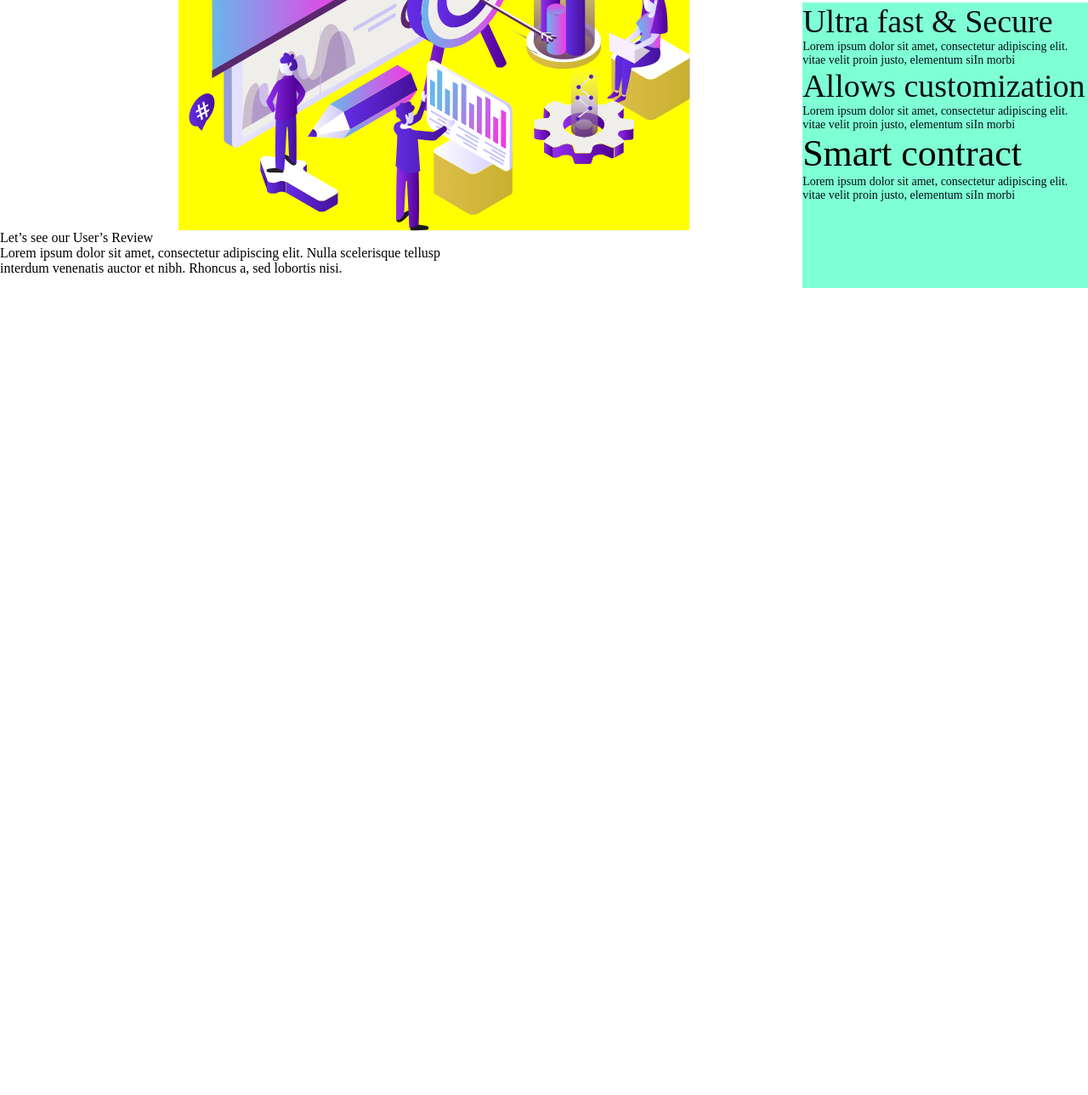
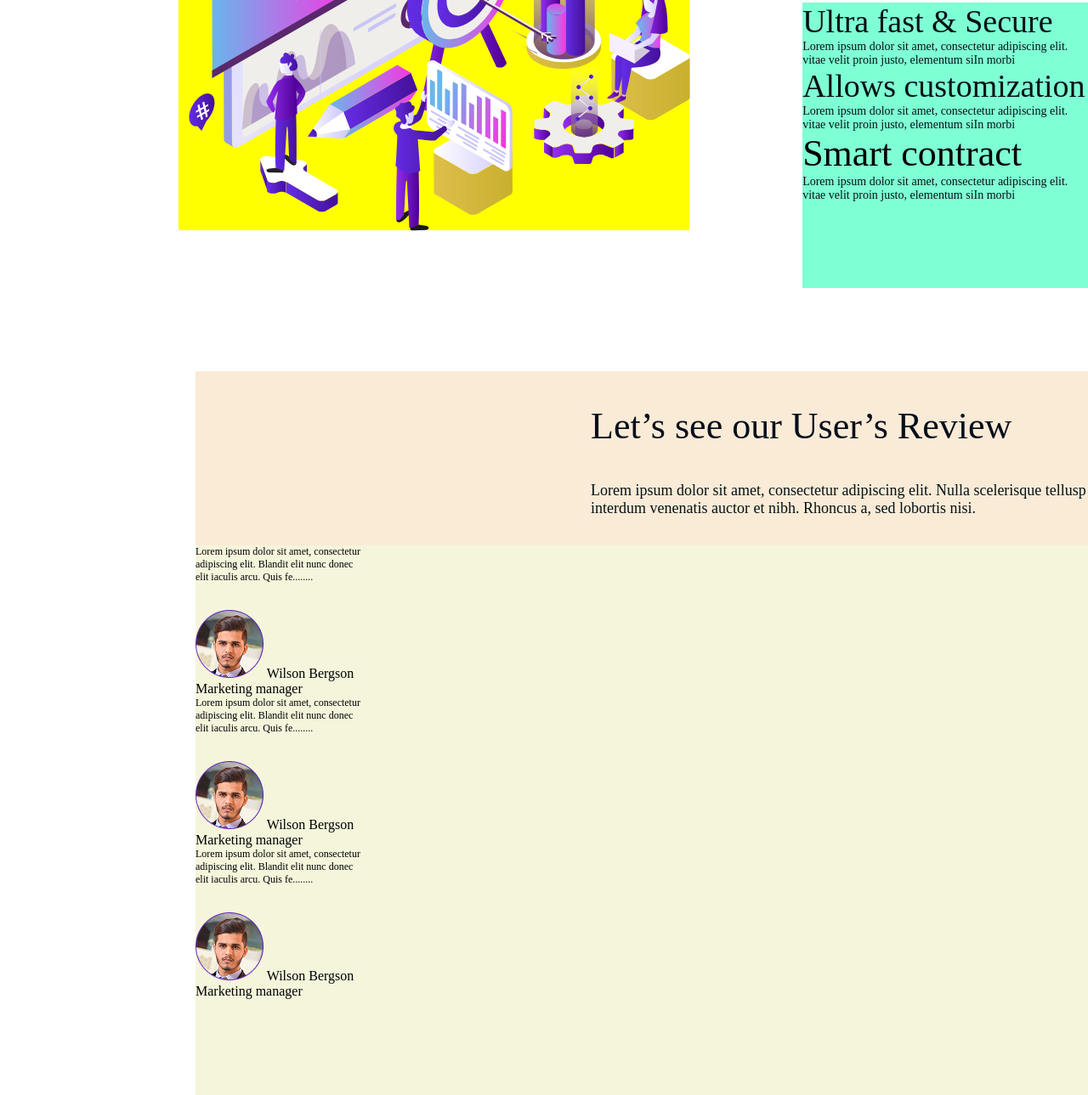
Before and after one commit to KristineZaalsh/Lesson-6, a plain HTML site: page index.html in a window 1280 px wide. Shown: the part 1192-2481 px from the top of the page at 85% size. Before the commit the page ends 1531 px from the top, so only its background shows below. Drawn offline with Linux system fonts and the light colour scheme.

Commit message:
images with descriptions

```diff
--- a/css/style.css
+++ b/css/style.css
@@ -35,7 +35,7 @@
 .section {background-color: #7F3CE0;
 }
 .two-divs {
- display: flex;
+ display: flex; margin-bottom: 166px;
 }
 .div-1 {width: 601.13px; height: 471.15px; margin-left: 210px;
      margin-right: 133px; background-color: yellow;
@@ -60,5 +60,25 @@
 }
 
 .review {
-    width: 1400px;
+    width: 1400px;  height:496px; background-color:  antiquewhite;
+     margin-left: 230px; flex-wrap: wrap;
 }
+.review-1 {width: 670px; height: 145px; margin-left: 465px; margin-bottom: 60px;
+
+}
+.div-title { font-size: 44px; line-height: 130px; color: #060E1A;
+
+}
+.div-text {font-size: 18px; color: #051114;
+
+}
+.review-2 {width: 1140px; height: 291px; background-color: beige;
+
+
+}
+.par {
+    width: 200px; height: 76px; font-size: 12px;
+}
+.img1 {width: 80px;
+
+}
--- a/index.html
+++ b/index.html
@@ -111,21 +111,54 @@
          <section>
             <div class="review">
                <div class="review-1">
-                  <h2>
+                  <h2 class="div-title">
                      Let’s see our User’s Review
                   </h2>
-                  <p>
+                  <p class="div-text">
                      Lorem ipsum dolor sit amet, consectetur adipiscing elit. Nulla scelerisque tellusp
 
                   </p>
-                  <p> interdum venenatis auctor et nibh. Rhoncus a, sed lobortis nisi.</p>
+                  <p class="div-text"> interdum venenatis auctor et nibh. Rhoncus a, sed lobortis nisi.</p>
                </div>
                <div class="review-2">
                   <div>
-                     <p>
+                     <p class="par">
+                        Lorem ipsum dolor sit amet, consectetur adipiscing elit. Blandit elit nunc donec elit iaculis arcu. Quis fe........
+                     </p>
+                     <img class="img-1" src="images/img-1.png" alt="">
 
+                        Wilson Bergson
+
+                     <p>Marketing manager</p>
+                  </div>
+
+
+                  <div class="review-2">
+                  <div>
+                     <p class="par">
+                        Lorem ipsum dolor sit amet, consectetur adipiscing elit. Blandit elit nunc donec elit iaculis arcu. Quis fe........
                      </p>
+                     <img class="img-1" src="images/img-1.png" alt="">
+
+                        Wilson Bergson
+
+                     <p>Marketing manager</p>
                   </div>
+
+
+                  <div class="review-2">
+                  <div>
+                     <p class="par">
+                        Lorem ipsum dolor sit amet, consectetur adipiscing elit. Blandit elit nunc donec elit iaculis arcu. Quis fe........
+                     </p>
+                     <img class="img-1" src="images/img-1.png" alt="">
+
+                        Wilson Bergson
+
+                     <p>Marketing manager</p>
+                  </div>
+
+
 
                </div>
 
```
Also changed, not shown: images/img-1.png (added), images/img-2.png (added), images/img3.png (added).
